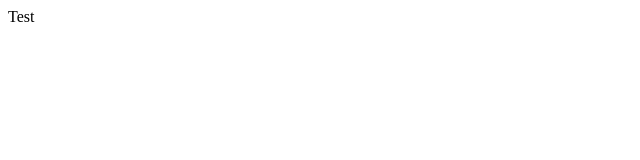
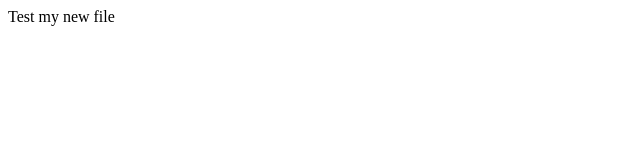
Before and after one commit to QianjingLiu/myfirstgithub, a plain HTML site: page index.html in a window 1280 px wide. Shown: the full height of the page, 0-640 px from the left. Drawn offline with Linux system fonts and the light colour scheme.

Commit message:
Add new words

```diff
--- a/index.html
+++ b/index.html
@@ -2,6 +2,6 @@
   <head>
   </head>
   <body>
-    Test
+    Test my new file
   </body>
 </html>
```
